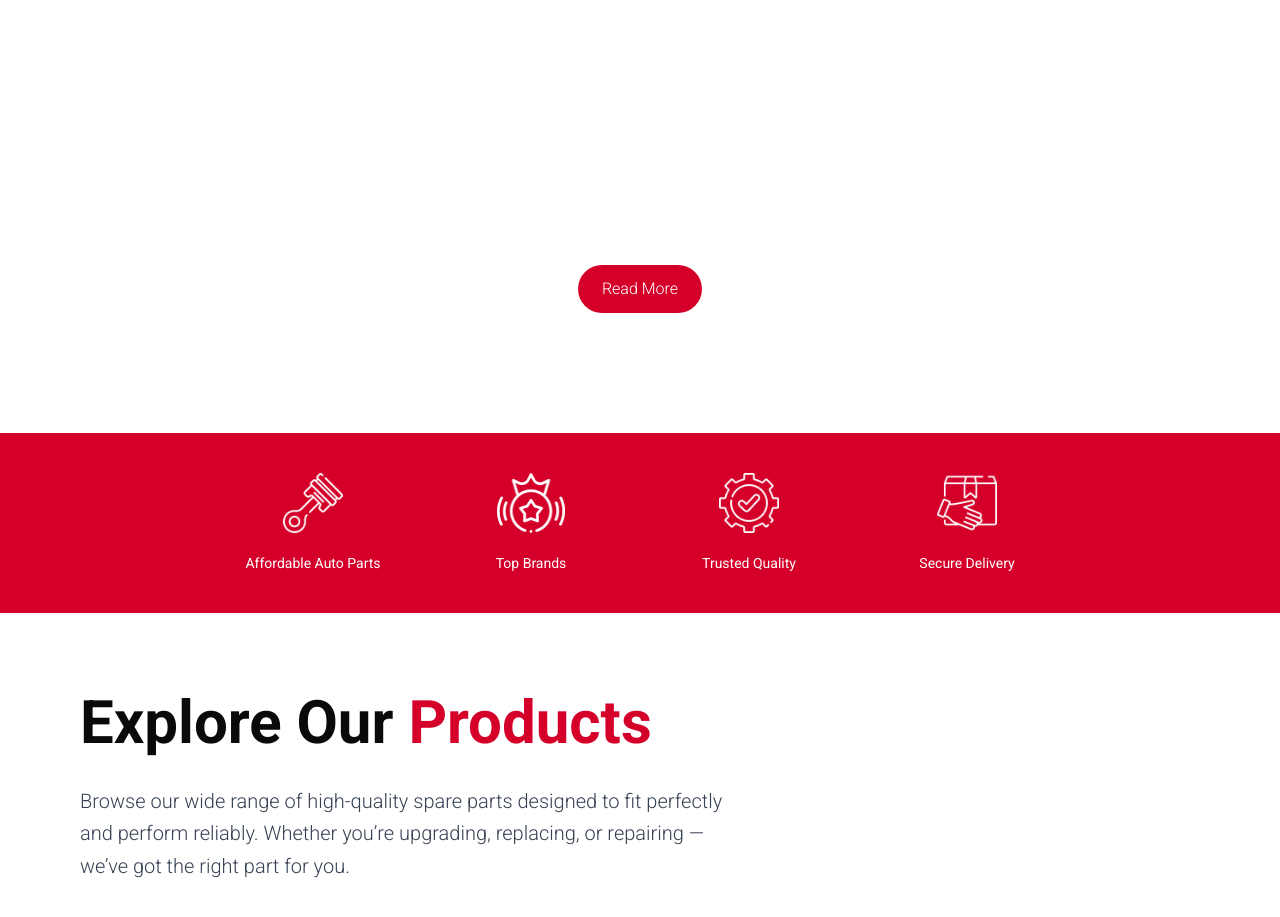
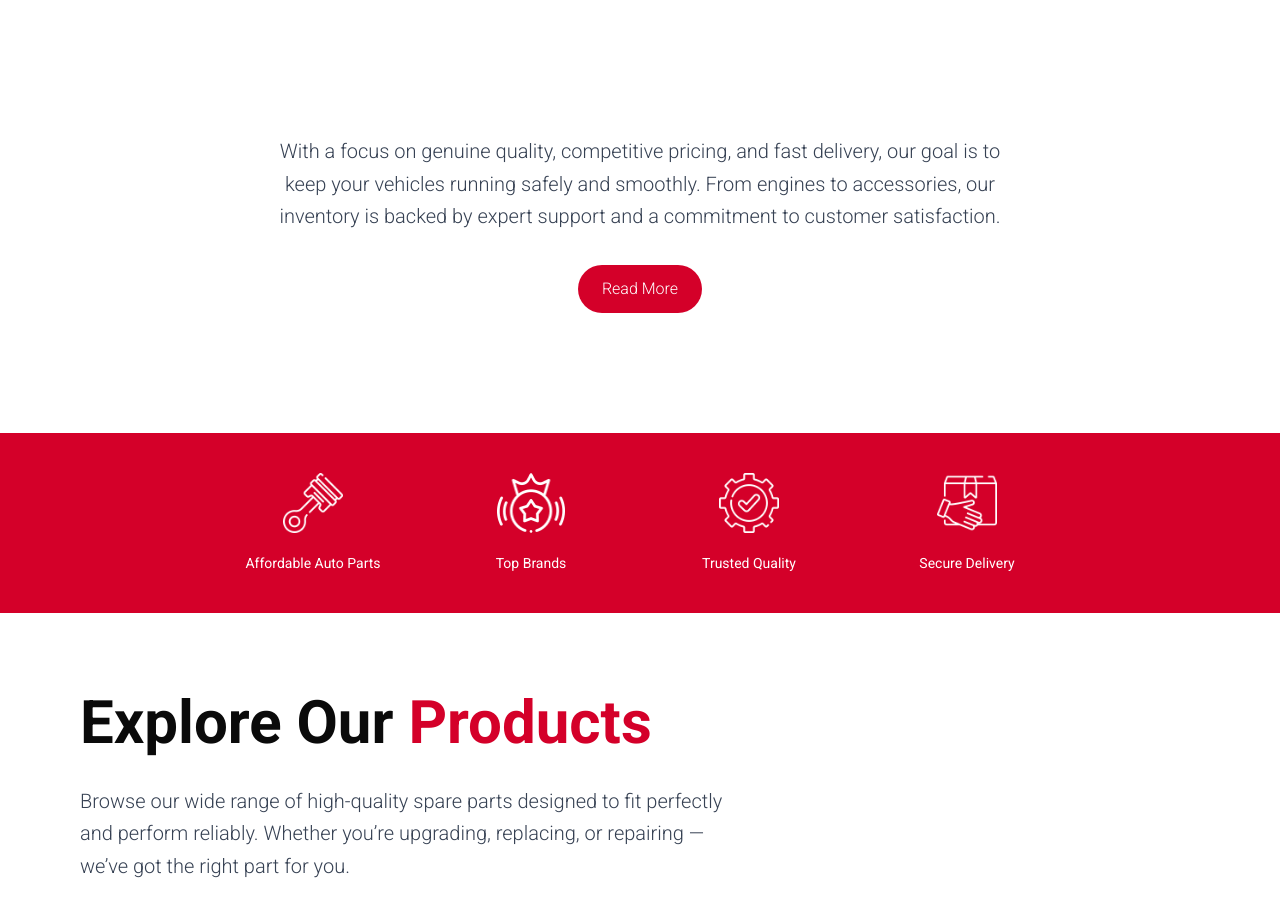
Before and after one commit to mkm-projects/pandi-web, a Next.js app: page / in a window 1280 px wide. Shown: the part 1120-2037 px from the top of the page. Built offline with nearby package versions, Linux system fonts and the light colour scheme; no server answers.

Commit message:
fadein property check in live app

```diff
--- a/src/components/home/AboutSection.jsx
+++ b/src/components/home/AboutSection.jsx
@@ -34,10 +34,10 @@ export function AboutSection() {
         <h2 className="font-bold text-3xl sm:text-5xl md:text-6xl leading-[100%] text-center capitalize mb-4">
           {t("about")} <span className="text-primary">{t("us")}</span>
         </h2>
-        <p className="text-gray-700 font-light text-base md:text-xl leading-relaxed fadeIn mb-6">
+        <p className="text-gray-700 font-light text-base md:text-xl leading-relaxed mb-6 fadeIn">
           {t("p1")}
         </p>
-        <p className="text-gray-700 font-light text-base md:text-xl leading-relaxed fadeIn mb-8">
+        <p className="text-gray-700 font-light text-base md:text-xl leading-relaxed mb-8">
           {t("p2")}
         </p>
         <Link href="/about">
```
